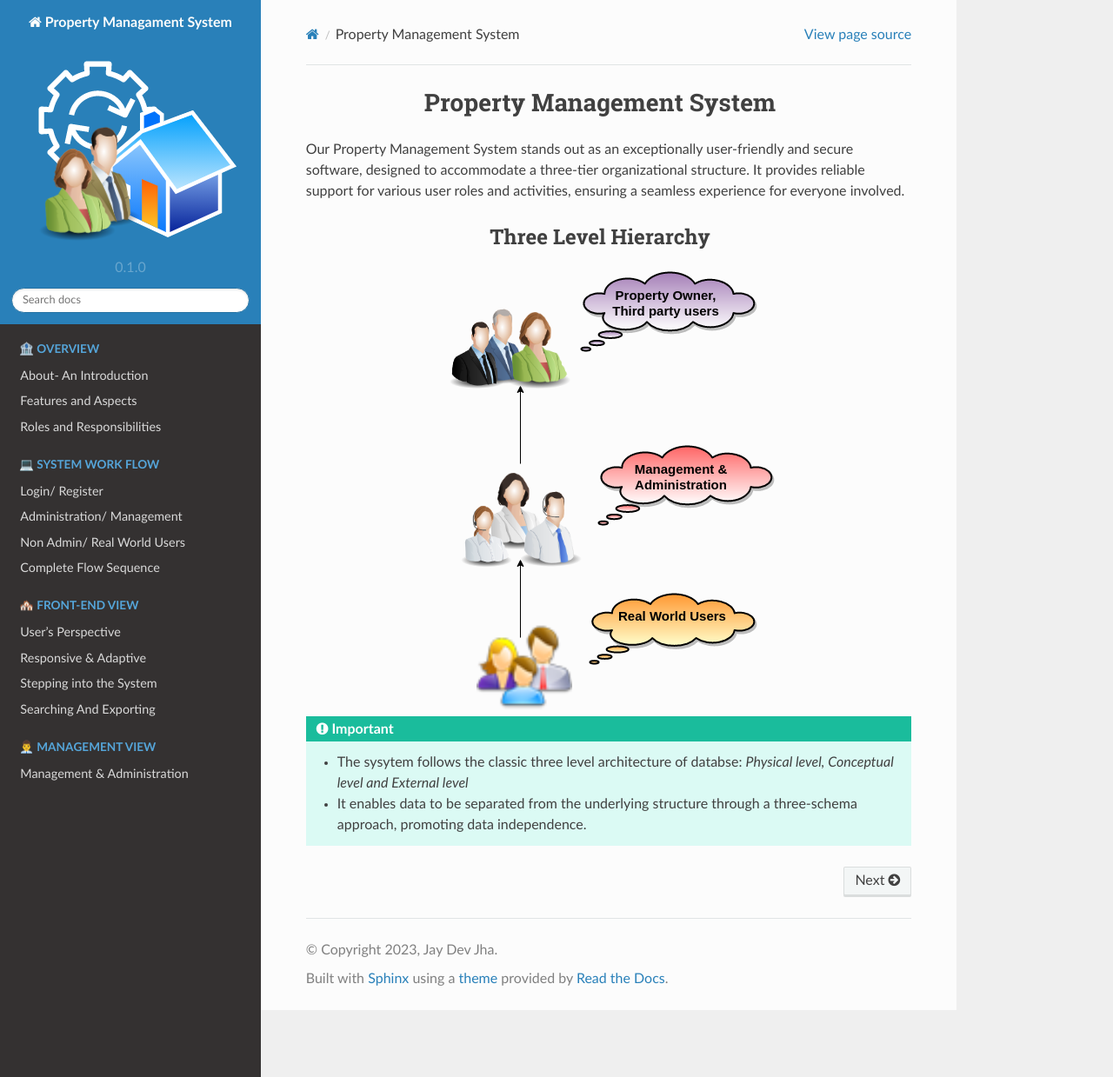
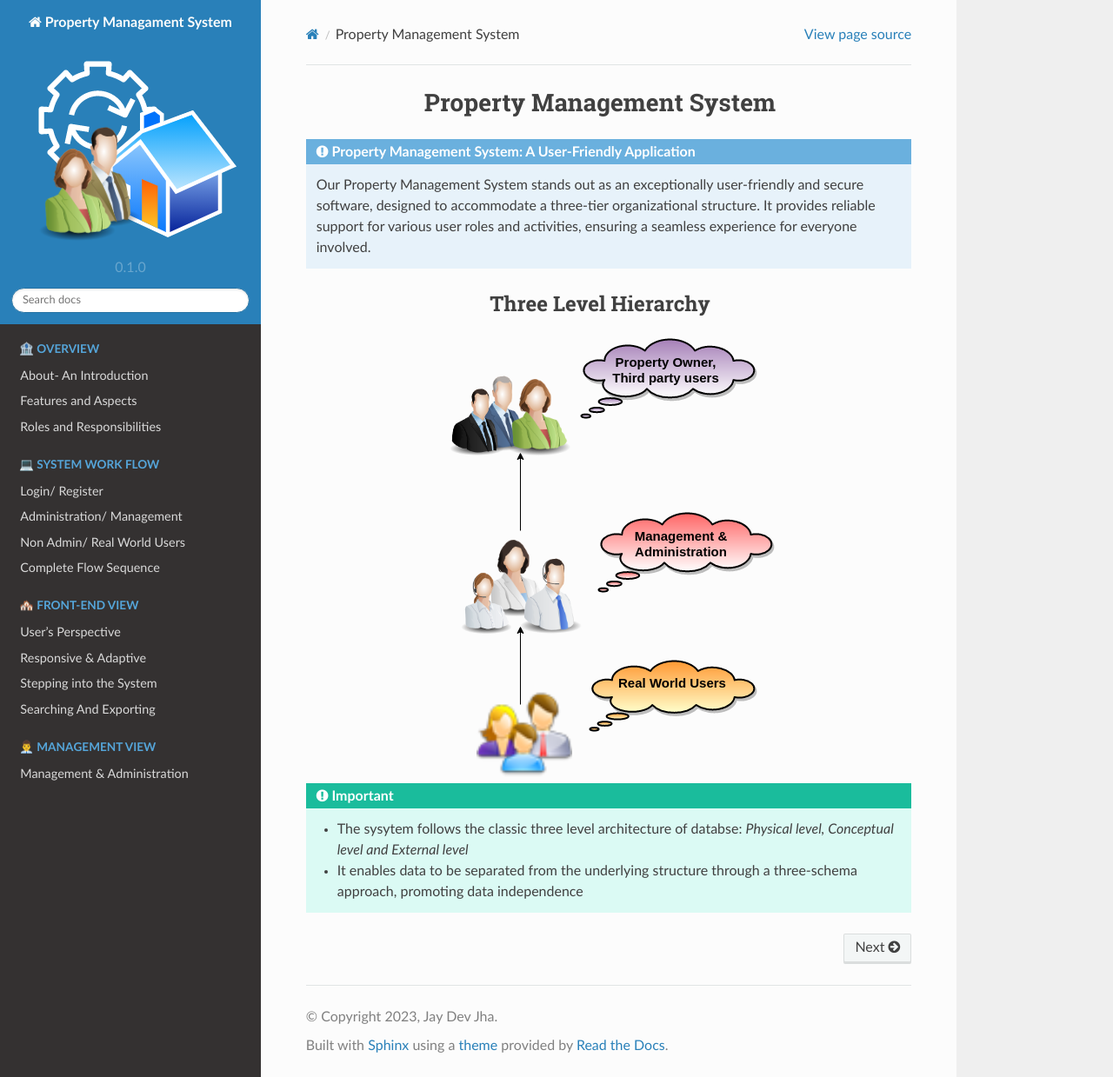
Before and after one commit to IIITM-Jay/Property-Management-System-Docs, a Sphinx documentation site: the page built from docs/source/index.rst, in a window 1280 px wide and 1239 px high. Shown: the whole window at 87% size. Built offline with Sphinx 7.4.7 and the Read the Docs theme 2.0.0, drawn with Linux system fonts in a browser that asks for light colours.

```diff
--- a/docs/source/index.rst
+++ b/docs/source/index.rst
@@ -5,7 +5,7 @@
 
 .. admonition:: Property Management System: A User-Friendly Application
 
-Our Property Management System stands out as an exceptionally user-friendly and secure software, designed to accommodate a three-tier organizational structure. It provides reliable support for various user roles and activities, ensuring a seamless experience for everyone involved.
+   Our Property Management System stands out as an exceptionally user-friendly and secure software, designed to accommodate a three-tier organizational structure. It provides reliable support for various user roles and activities, ensuring a seamless experience for everyone involved.
 
 Three Level Hierarchy
 ---------------------------
@@ -15,7 +15,7 @@ Three Level Hierarchy
 
 .. important::
       * The sysytem follows the classic three level architecture of databse: *Physical level, Conceptual level and External level*
-      * It enables data to be separated from the underlying structure through a three-schema approach, promoting data independence.
+      * It enables data to be separated from the underlying structure through a three-schema approach, promoting data independence
 
 
 .. toctree::
```
